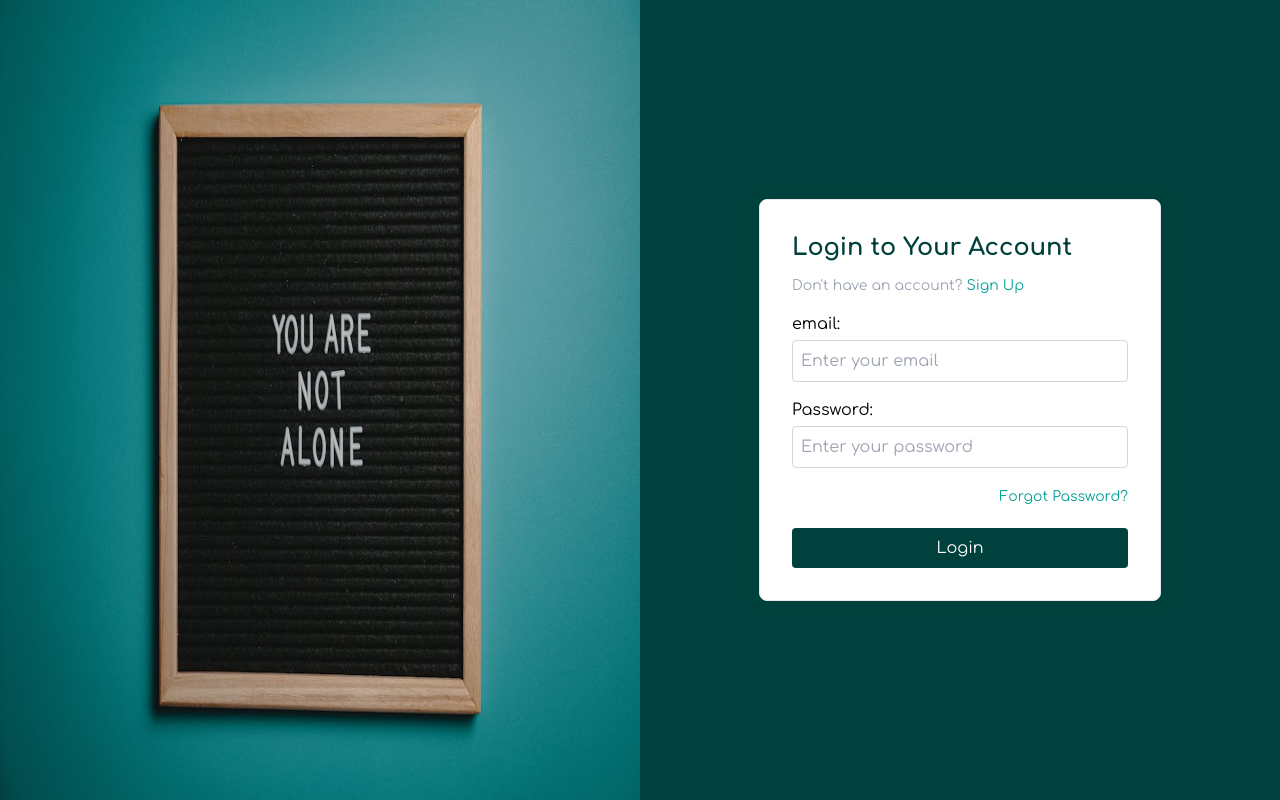
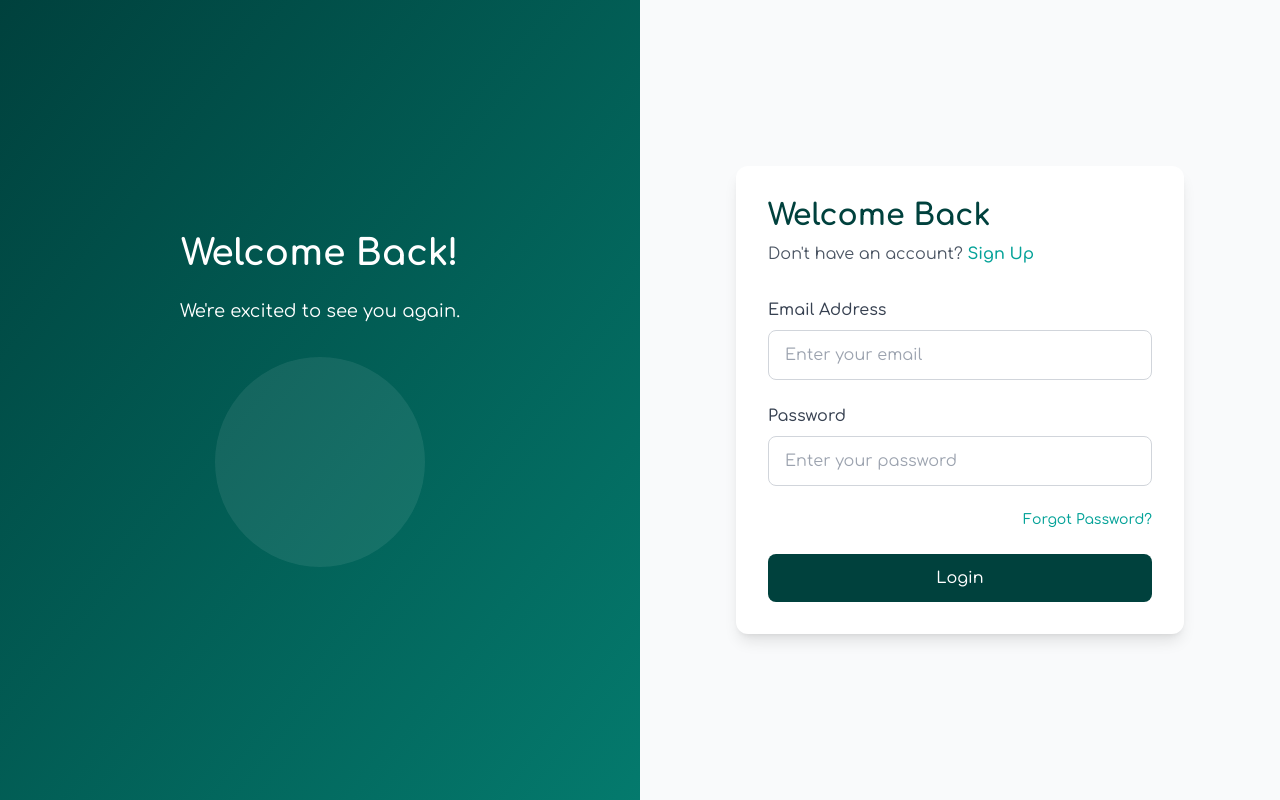
Before and after one commit to silura-008/frontend, a React (Vite) app: page /login in a window 1280 px wide. Built offline with nearby package versions, Linux system fonts and the light colour scheme.

Commit message:
login ui improved

```diff
--- a/src/pages/Login.jsx
+++ b/src/pages/Login.jsx
@@ -1,13 +1,12 @@
 import React, { useState } from 'react';
 import { Link, useNavigate } from 'react-router-dom';
 import { useAuth } from '../utils/AuthContext';
-import Login_img from '../assets/Login_img.jpg';
-import { CircleAlert } from 'lucide-react';
-
-
+// import Login_img from '../assets/Login_img.jpg';
+import { CircleAlert, Loader2 } from 'lucide-react';
 
 function Login() {
   const [notification, setNotification] = useState(null);
+  const [status, setStatus] = useState('idle');
   const {login} = useAuth();
   const [formData, setFormData] = useState({
     email: '',
@@ -24,7 +23,9 @@ function Login() {
 
   const handleSubmit = async(e) => {
     e.preventDefault();
+    setStatus('loading')
     const result = await login(formData.email, formData.password);
+    setStatus('idle')
     if (!result.success) {
       console.log(result.error)
       setNotification({
@@ -36,72 +37,92 @@ function Login() {
         setNotification(null);
       }, 3000);
     }
-
-
   };
 
   return (
-    <div className="h-screen flex font-comfortaa">
-      {/* Left Section with Image */}
-      <div className="hidden lg:block lg:w-[50%]">
-        <img src={Login_img} alt="Login" className="w-full h-full" />
+    <div className="min-h-screen flex font-comfortaa">
+      {/* Left Section with Background Color/Pattern */}
+      <div className="hidden lg:flex lg:w-1/2 bg-gradient-to-br from-[#00413d] to-[#047a6d] items-center justify-center">
+        <div className="text-white text-center px-8">
+          <h1 className="text-4xl font-bold mb-6">Welcome Back!</h1>
+          <p className="text-lg mb-8">We're excited to see you again.</p>
+          <div className="w-3/4 mx-auto opacity-80">
+            {/*illustration or decorative elements /image*/}
+            <div className="aspect-square rounded-full bg-white/10 backdrop-blur-sm" />
+          </div>
+        </div>
       </div>
 
       {/* Right Section */}
-      <div className='w-full lg:w-[50%] bg-[#00413d] flex items-center justify-center'>
-      <div className=' border rounded-lg p-8 lg:p-8  md:p-10 shadow-[0_0_10px_#00413d] bg-white '>
-          <h3 className="font-black text-2xl mb-3  text-[#00413d] md:pr-14">Login to Your Account</h3>
-          <p className='text-sm text-gray-400'>
-            Don't have an account? <Link to="/Register" className='text-[#04a298]'>Sign Up</Link>
+      <div className="w-full lg:w-1/2 flex items-center justify-center p-8 bg-gray-50">
+        <div className="w-full max-w-md">
+          <div className="bg-white p-8 rounded-xl shadow-lg">
+            <h2 className="text-3xl font-bold text-[#00413d] mb-2">Welcome Back</h2>
+            <p className="text-gray-600 mb-8">
+              Don't have an account?{' '}
+              <Link to="/Register" className="text-[#04a298] hover:text-[#00413d] font-semibold">
+                Sign Up
+              </Link>
             </p>
 
-          <form onSubmit={handleSubmit} className="mt-4">
-            {/* email */}
-            <div className="mb-4">
-              <label htmlFor="email" className="block">email:</label>
+            <form onSubmit={handleSubmit} className="space-y-6">
+              <div>
+                <label className="block text-gray-700 mb-2 font-medium" htmlFor="email">
+                  Email Address
+                </label>
                 <input
-                type="text"
+                  type="email"
                   id="email"
                   name="email"
                   value={formData.email}
                   onChange={handleChange}
-                className="w-full p-2 border border-gray-300 rounded mt-1"
+                  className="w-full px-4 py-3 rounded-lg border border-gray-300 focus:ring-2 focus:ring-[#04a298] focus:border-transparent transition duration-200"
+                  placeholder="Enter your email"
                   required
-                placeholder="Enter your email"
                 />
               </div>
 
-            {/* Password */}
-            <div className="mb-4">
-              <label htmlFor="password" className="block">Password:</label>
+              <div>
+                <label className="block text-gray-700 mb-2 font-medium" htmlFor="password">
+                  Password
+                </label>
                 <input
                   type="password"
                   id="password"
                   name="password"
                   value={formData.password}
                   onChange={handleChange}
-                className="w-full p-2 border border-gray-300 rounded mt-1"
+                  className="w-full px-4 py-3 rounded-lg border border-gray-300 focus:ring-2 focus:ring-[#04a298] focus:border-transparent transition duration-200"
+                  placeholder="Enter your password"
                   required
-                placeholder="Enter your password"
                 />
               </div>
 
-            {/* Forgot Password */}
-            <div className="mb-4 text-right">
-              <Link to="/forgot" className='text-sm text-[#04a298] hover:text-[#00413d]'>
+              <div className="flex justify-end">
+                <Link
+                  to="/forgot-password"
+                  className="text-[#04a298] hover:text-[#00413d] font-medium text-sm"
+                >
                   Forgot Password?
                 </Link>
               </div>
 
-            {/* Submit Button */}
               <button
                   type="submit"
-              className="w-full p-2 bg-[#00413d] hover:bg-[#047a6d] text-white rounded mt-1 duration-200 ease-in-out"
+                  disabled={status === 'loading'}
+                  className="w-full py-3 px-4 bg-[#00413d] hover:bg-[#047a6d] text-white rounded-lg font-medium transition duration-200 ease-in-out transform hover:scale-[1.02] disabled:opacity-70 disabled:cursor-not-allowed flex items-center justify-center gap-2"
                 >
-              Login
+                  {status === 'loading' ? (
+                    <>
+                      <Loader2 className="w-5 h-5 animate-spin" />
+                      Logining...
+                    </>
+                  ) : 'Login'}
                 </button>
             </form>
           </div>
+        </div>
+
         {/* Notification */}
         {notification && (
             <div className="fixed mx-6 top-8  lg:right-8  lg:m-0 bg-red-200 shadow-lg rounded-lg p-4 flex items-center space-x-3 z-50">
--- a/src/pages/test.jsx
+++ b/src/pages/test.jsx
@@ -1,36 +1,31 @@
 import React, { useState } from 'react';
-import { Link } from 'react-router-dom';
-import { CheckCircle2 } from 'lucide-react';
+import { Link, useNavigate } from 'react-router-dom';
 import { useAuth } from '../utils/AuthContext';
+import Login_img from '../assets/Login_img.jpg';
 import { CircleAlert } from 'lucide-react';
 
-const Register = () => {
 
+
+function Login() {
+  const [notification, setNotification] = useState(null);
+  const {login} = useAuth();
   const [formData, setFormData] = useState({
     email: '',
-    password: '',
-    confirmPassword: '',
+    password: ''
   });
-
-  const [isSubmitted, setIsSubmitted] = useState(false);
-  const [notification, setNotification] = useState(null);
-  const {register} = useAuth()
 
   const handleChange = (e) => {
     const { name, value } = e.target;
-    setFormData(prevData => ({
-      ...prevData,
+    setFormData({
+      ...formData,
       [name]: value,
-    }));
+    });
   };
 
   const handleSubmit = async(e) => {
     e.preventDefault();
-    const result = await register(formData.email,formData.password,formData.confirmPassword);
-    if (result.success){
-      setIsSubmitted(true)
-    }
-    else {
+    const result = await login(formData.email, formData.password);
+    if (!result.success) {
       console.log(result.error)
       setNotification({
         icon: <CircleAlert className="text-red-600" />,
@@ -41,127 +36,73 @@ const Register = () => {
         setNotification(null);
       }, 3000);
     }
+
+
   };
 
   return (
-    <div className="min-h-screen flex font-comfortaa">
-      {/* Left Section with Background */}
-      <div className="hidden lg:flex lg:w-1/2 bg-gradient-to-br from-[#00413d] to-[#047a6d] items-center justify-center">
-        <div className="text-white text-center px-8 w-3/4">
-          <h1 className="text-4xl font-bold mb-6 ">Join Us !</h1>
-          <p className="text-lg mb-8">You are just a few steps away from starting..</p>
-          <div className="w-3/4 mx-auto opacity-80">
-            {/* add an illustration or decorative elements /image*/}
-            <div className="aspect-square rounded-full bg-white/10 backdrop-blur-sm" />
-          </div>
-        </div>
+    <div className="h-screen flex font-comfortaa">
+      {/* Left Section with Image */}
+      <div className="hidden lg:block lg:w-[50%]">
+        <img src={Login_img} alt="Login" className="w-full h-full" />
       </div>
 
       {/* Right Section */}
-      <div className="w-full lg:w-1/2 flex items-center justify-center p-8 bg-gray-50">
-        <div className="w-full max-w-md">
-          {!isSubmitted ? (
-            <div className="bg-white p-8 rounded-xl shadow-lg">
-              <h2 className="text-3xl font-bold text-[#00413d] mb-2">Create Account</h2>
-              <p className="text-gray-600 mb-6">
-                Already have an account?{' '}
-                <Link to="/login" className="text-[#04a298] hover:text-[#00413d] font-semibold">
-                  Sign in
-                </Link>
+      <div className='w-full lg:w-[50%] bg-[#00413d] flex items-center justify-center'>
+      <div className=' border rounded-lg p-8 lg:p-8  md:p-10 shadow-[0_0_10px_#00413d] bg-white '>
+          <h3 className="font-black text-2xl mb-3  text-[#00413d] md:pr-14">Login to Your Account</h3>
+          <p className='text-sm text-gray-400'>
+            Don't have an account? <Link to="/Register" className='text-[#04a298]'>Sign Up</Link>
           </p>
 
-              <form onSubmit={handleSubmit} className="space-y-6">
-                <div>
-                  <label className="block text-gray-700 mb-2 font-medium" htmlFor="email">
-                    Email Address
-                  </label>
+          <form onSubmit={handleSubmit} className="mt-4">
+            {/* email */}
+            <div className="mb-4">
+              <label htmlFor="email" className="block">email:</label>
               <input
-                    type="email"
+                type="text"
                 id="email"
                 name="email"
                 value={formData.email}
                 onChange={handleChange}
-                    className="w-full px-4 py-3 rounded-lg border border-gray-300 focus:ring-2 focus:ring-[#04a298] focus:border-transparent transition duration-200"
+                className="w-full p-2 border border-gray-300 rounded mt-1"
+                required
                 placeholder="Enter your email"
-                    required
               />
             </div>
 
-                <div>
-                  <label className="block text-gray-700 mb-2 font-medium" htmlFor="password">
-                    Password
-                  </label>
+            {/* Password */}
+            <div className="mb-4">
+              <label htmlFor="password" className="block">Password:</label>
               <input
                 type="password"
                 id="password"
                 name="password"
                 value={formData.password}
                 onChange={handleChange}
-                    className="w-full px-4 py-3 rounded-lg border border-gray-300 focus:ring-2 focus:ring-[#04a298] focus:border-transparent transition duration-200"
-                    placeholder="Create a password"
+                className="w-full p-2 border border-gray-300 rounded mt-1"
                 required
+                placeholder="Enter your password"
               />
             </div>
 
-                <div>
-                  <label className="block text-gray-700 mb-2 font-medium" htmlFor="confirmPassword">
-                    Confirm Password
-                  </label>
-                  <input
-                    type="password"
-                    id="confirmPassword"
-                    name="confirmPassword"
-                    value={formData.confirmPassword}
-                    onChange={handleChange}
-                    className="w-full px-4 py-3 rounded-lg border border-gre-300 focus:ring-2 focus:ring-[#04a298] focus:border-transparent transition duration-200"
-                    placeholder="Confirm your password"
-                    required
-                  />
+            {/* Forgot Password */}
+            <div className="mb-4 text-right">
+              <Link to="/forgot" className='text-sm text-[#04a298] hover:text-[#00413d]'>
+                Forgot Password?
+              </Link>
             </div>
 
-                <div className="flex items-center">
-                  <input
-                    type="checkbox"
-                    id="terms"
-                    className="w-4 h-4 text-[#04a298] border-gray-300 rounded focus:ring-[#04a298]"
-                    required
-                  />
-                  <label htmlFor="terms" className="ml-2 text-sm text-gray-600">
-                    I agree to the{' '}
-                    <Link to="/terms" className="text-[#04a298] hover:text-[#00413d]">
-                      Terms and Conditions
-                    </Link>
-                  </label>
-                </div>
-
+            {/* Submit Button */}
             <button
               type="submit"
-                  className="w-full py-3 px-4 bg-[#00413d] hover:bg-[#047a6d] text-white rounded-lg font-medium transition duration-200 ease-in-out transform hover:scale-[1.02]"
+              className="w-full p-2 bg-[#00413d] hover:bg-[#047a6d] text-white rounded mt-1 duration-200 ease-in-out"
             >
-                  Create Account
+              Login
             </button>
           </form>
         </div>
-          ) : (
-            <div className="bg-white p-8 rounded-xl shadow-lg text-center">
-              <div className="mb-6">
-                <CheckCircle2 className="w-16 h-16 text-green-500 mx-auto mb-6" />
-
-                <h2 className="text-2xl font-bold text-[#00413d] mb-2">Check Your Inbox</h2>
-                <p className="text-gray-600">
-                  We've sent a verification link to
-                  <span className="block font-semibold text-[#04a298] mt-1">{formData.email}</span>
-                </p>
-              </div>
-              <p className="text-sm text-gray-500">
-                Didn't receive the email?{' '}
-                <button className="text-[#04a298] hover:text-[#00413d] font-medium">
-                  Resend verification
-                </button>
-              </p>
-            </div>
-          )}
-        </div>
+        {/* Notification */}
       {notification && (
           <div className="fixed mx-6 top-8  lg:right-8  lg:m-0 bg-red-200 shadow-lg rounded-lg p-4 flex items-center space-x-3 z-50">
             {notification.icon}
@@ -171,6 +112,6 @@ const Register = () => {
       </div>
     </div>
   );
-};
+}
 
-export default Register;
+export default Login;
--- a/src/utils/AuthContext.jsx
+++ b/src/utils/AuthContext.jsx
@@ -50,7 +50,8 @@ export const AuthProvider = ({ children }) => {
     } catch (error) {
       return {
         success: false,
-        error: error.response?.data?.detail || 'Login failed'
+        error: error.response?.data?.detail  ||
+         'Login failed'
       };
     }
   };
```
Lines whose indentation alone changed are shown as unchanged.
